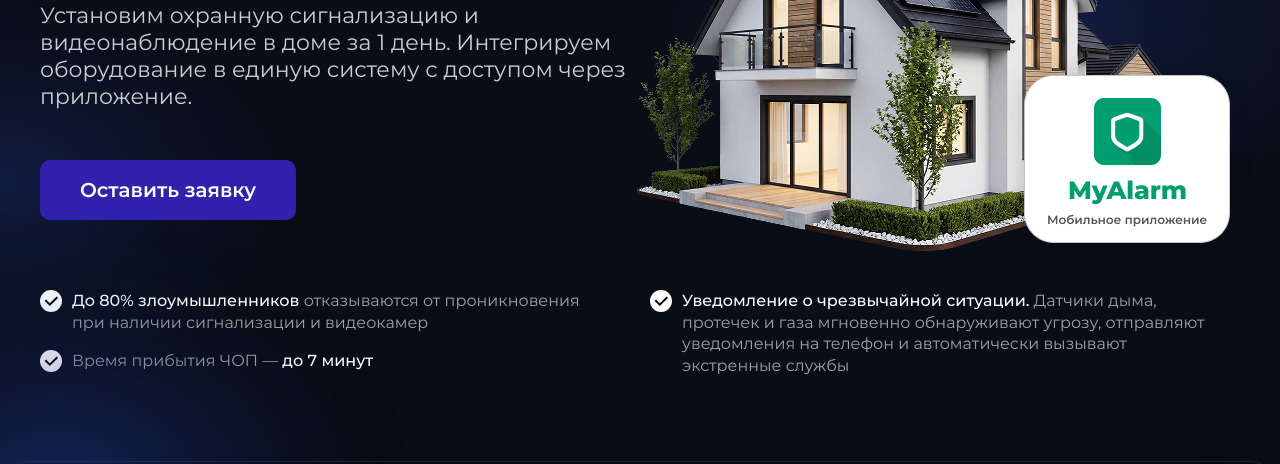
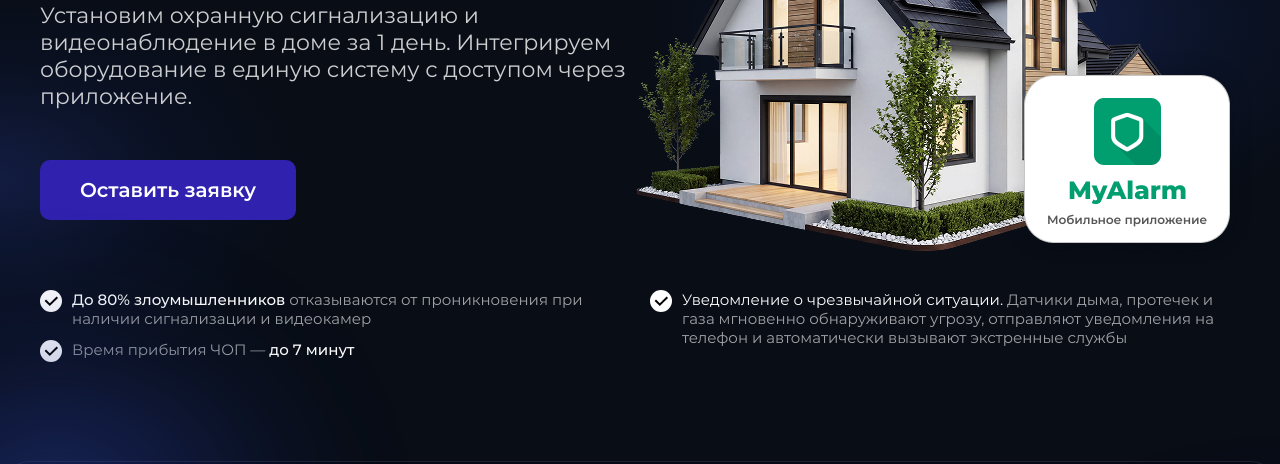
Before and after one commit to lambert34/bagira-preview, a plain HTML site: page ohrana-doma/index.html in a window 1280 px wide. Shown: the part 291-755 px from the top of the page. Drawn offline with Linux system fonts and the light colour scheme.

Commit message:
Bagira: match Figma 15px regular typography in desktop home advantages

```diff
--- a/ohrana-doma/index.html
+++ b/ohrana-doma/index.html
@@ -577,7 +577,7 @@ img:is([sizes=auto i],[sizes^="auto," i]){contain-intrinsic-size:3000px 1500px}
 }
 </style>
 
-<style id="bagira-home-desktop-client-20261117-v4">
+<style id="bagira-home-desktop-client-20261117-v5-typography">
 /* Bagira desktop, postid-19, verified against Figma 2325:583.
    Mobile/tablet remain unchanged. Remove old client V1 block rather than stack it. */
 @media (min-width:1280px) {
@@ -586,8 +586,10 @@ img:is([sizes=auto i],[sizes^="auto," i]){contain-intrinsic-size:3000px 1500px}
     grid-template-rows:auto auto;row-gap:12px;align-items:start;
   }
   body.postid-19 .service-hero--highlights-compact .service-hero__highlights li {
-    font-size:16px;line-height:1.35;height:auto;min-height:22px;overflow-wrap:break-word;
+    font-size:15px;line-height:normal;height:auto;min-height:22px;overflow-wrap:break-word;
   }
+  /* Figma node 2325:583: third benefit text is Montserrat Regular 15px. */
+  body.postid-19 .service-hero--highlights-compact .service-hero__highlights li:nth-child(3) .service-hero__highlight-key {font-weight:400;}
   /* Visible, spatially anchored elliptical glows. Avoid z-index:-1 and clipped
      app pseudo-elements: these had made the former gradients effectively invisible. */
   body.postid-19 .service-hero--highlights-compact {
```
